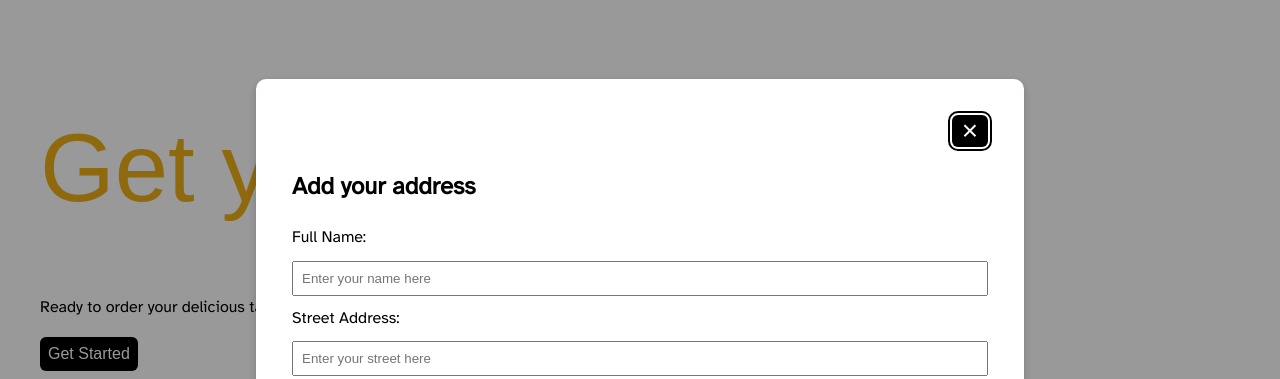
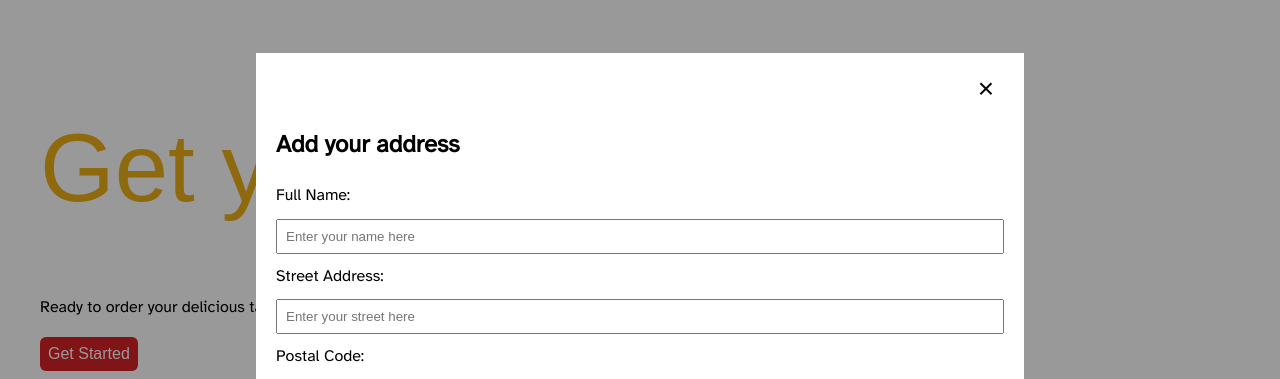
Before and after one commit to josefineschaefer/taco-schmacko, a plain HTML site: page index.html in a window 1280 px wide. Both pictures are taken after a click on the button "Get Started". Shown: the part 680-1059 px from the top of the page. Drawn offline with Linux system fonts and the light colour scheme; a web font is replaced by a local one.

Commit message:
add more accessibility bugs

```diff
--- a/index.html
+++ b/index.html
@@ -36,10 +36,10 @@
         Ready to order your delicious tacos? Click the button below to get
         started!
       </p>
-      <button id="orderBtn">Get Started</button>
-      <dialog id="orderModal" class="modal" role="dialog" aria-modal="true" aria-labelledby="modalTitle">
+      <button aria-hidden="true" id="orderBtn">Get Started</button>
+      <div id="orderModal" class="modal" aria-modal="true" aria-labelledby="modalTitle">
         <div class="modal-content">
-          <button class="close">&times;</button>
+          <button tabindex="-1"class="close">&times;</button>
           <h2 id="modalTitle">Add your address</h2>
           <form class="address-form">
             <label for="name">Full Name:</label>
@@ -54,7 +54,7 @@
           <button>Save</button>
           <button>Cancel</button>
         </div>
-      </dialog>
+      </div>
       <h3>Pick your Protein</h3>
       <p>
         We've got a range of <span style="text-decoration:underline">mouth-watering fillings</span> lined up for you - check it
@@ -147,7 +147,7 @@
         <form action="submit_favorite.html" method="post">
           <label for="favorite">Your favorite taco filling:</label>
           <input type="text" id="favorite" name="favorite" required />
-          <button type="submit">Submit</button>
+          <button role="button" type="submit">Submit</button>
         </form>
       </div>
       <h4> Choose your Sauce</h4>
@@ -254,12 +254,12 @@
     var btn = document.getElementById("orderBtn");
     var span = document.getElementsByClassName("close")[0];
 
-    btn.addEventListener("click", () => {
-      modal.showModal();
-    });
+    btn.onclick = function() {
+  modal.style.display = "block";
+}
 
     span.onclick = function () {
-      modal.close();
+      modal.style.display = "none";
     }
 
     function toggleMenu() {
--- a/styles.css
+++ b/styles.css
@@ -80,8 +80,9 @@ button {
   border: none;
 
   &:focus {
-    outline: var(--focus-outline-black);
-    outline-offset: var(--focus-offset);
+    color: var(--base-white);
+    background-color: var(--spicy-red);
+    outline: none;
   }
 
   &:hover {
@@ -120,16 +121,24 @@ footer {
   margin-top: auto;
 }
 
-dialog {
-  width: 60%;
+.modal {
+  display: none;
+  position: fixed;
+  z-index: 99;
+  padding-top: 100px; /* Location of the box */
+  left: 0;
+  top: 0;
+  width: 100%;
+  height: 100%;
   overflow: auto;
   border: none;
   border-radius: var(--border-radius-md);
   box-shadow: 0 4px 8px 0 rgba(0, 0, 0, 0.2);
+  background-color: rgba(0, 0, 0, 0.4);
 
-  &::backdrop {
+  /* &::backdrop {
     background-color: rgba(0, 0, 0, 0.4);
-  }
+  } */
 }
 
 /* Skip link styles */
@@ -297,6 +306,8 @@ ul img {
 }
 
 .modal-content {
+  width: 60%;
+  margin: auto;
   background-color: var(--base-white);
   padding: var(--spacing-lg);
 }
@@ -367,8 +378,8 @@ input[type="number"] {
     .menu-toggle {
       display: block;
       background-color: var(--base-white);
-      font-size: var(--font-size-md);
-      padding: var(--spacing-xs);
+      font-size: var(--font-size-sm);
+      padding: 0;
       margin-left: auto;
     }
 
```
Also changed, not shown: 1 other file.
